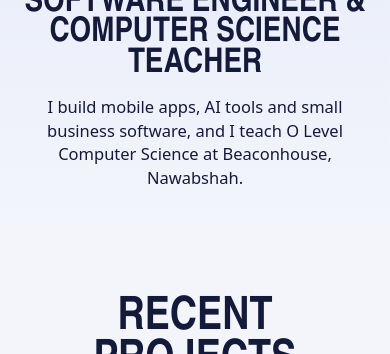
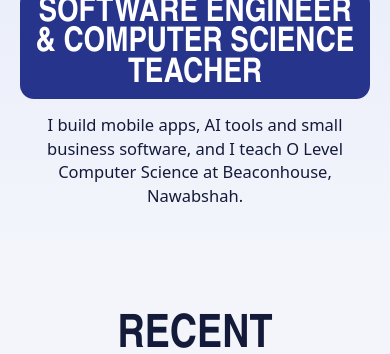
Before and after one commit to haaloapp1-design/portfolio, a plain HTML site: page index.html in a window 390 px wide. Shown: the part 746-1100 px from the top of the page. Drawn offline with Linux system fonts and the light colour scheme; a web font is replaced by a local one.

Commit message:
Hero role text: white on an indigo band
Co-Authored-By: Claude Opus 5.5 <noreply@anthropic.com>

```diff
--- a/css/style.css
+++ b/css/style.css
@@ -146,6 +146,8 @@ ul, ol { padding: 0; list-style: none; }
   font-family: var(--display); font-weight: 800;
   font-size: clamp(34px, 4.3vw, 58px);
   line-height: .9; text-transform: uppercase;
+  color: #fff; background: var(--indigo);
+  padding: 14px 18px 12px; border-radius: 14px;
   z-index: 3;
 }
 
@@ -362,7 +364,7 @@ ul, ol { padding: 0; list-style: none; }
   .hero-portrait { order: 2; transform: none; left: auto; bottom: auto; width: min(74vw, 320px); position: relative; }
   .hero-status { order: 3; margin-top: -22px; position: relative; z-index: 3; }
   .hero-name { order: 4; margin-top: 26px; font-size: clamp(84px, 27vw, 130px); line-height: .82; }
-  .hero-role { order: 5; margin-top: 14px; font-size: 34px; }
+  .hero-role { order: 5; margin-top: 14px; font-size: 34px; align-self: center; padding: 10px 14px 8px; }
   .hero-role br { display: none; }
   .hero-blurb { order: 6; width: auto; max-width: 34ch; margin-top: 14px; font-size: 16.5px; }
   @keyframes rise { from { opacity: 0; transform: translateY(40px); } }
```
